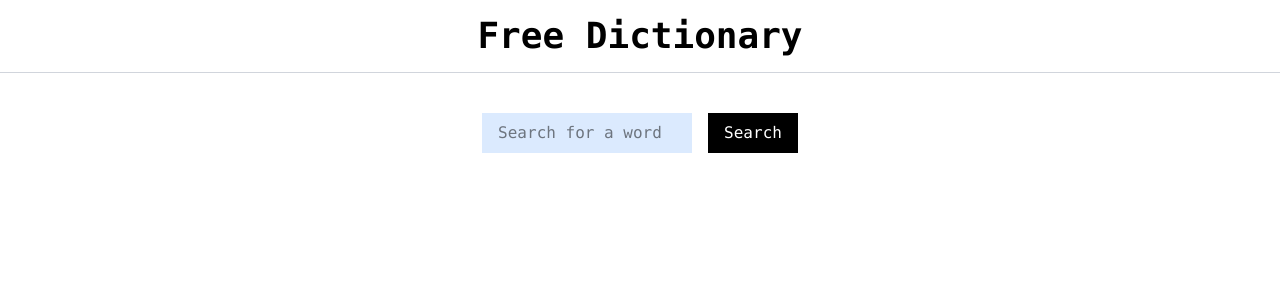
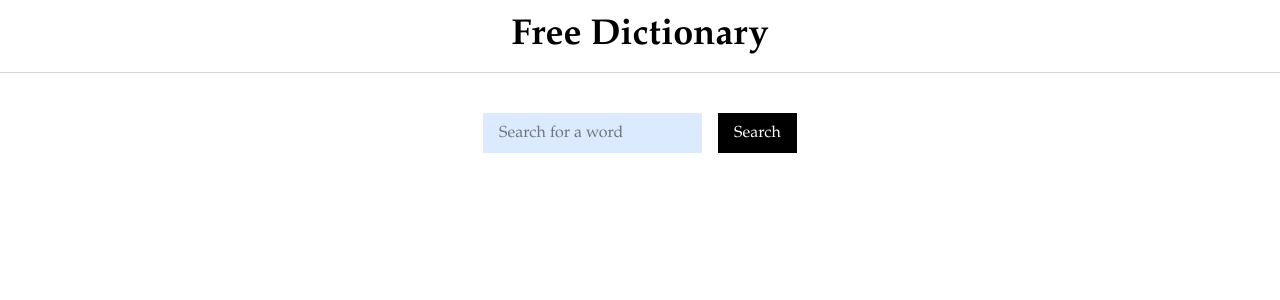
Before and after one commit to gabholli/dictionary-website, a Next.js app: page / in a window 1280 px wide. Shown: the top 300 px of the page. Built offline with nearby package versions, Linux system fonts and the light colour scheme.

Commit message:
Updated font family

```diff
--- a/src/app/globals.css
+++ b/src/app/globals.css
@@ -1 +1,10 @@
 @import "tailwindcss";
+
+@theme {
+    --font-garamond: "Garamond", "serif";
+}
+
+@font-face {
+    font-family: Tinos;
+    src: url("/fonts/EBGaramond-VariableFont_wght.ttf");
+}
--- a/src/app/layout.tsx
+++ b/src/app/layout.tsx
@@ -11,7 +11,7 @@ export default function RootLayout({
     <html lang="en">
       <title>Free Dictionary</title>
       <body
-        className="font-mono"
+        className="font-garamond"
       >
         <Header />
         {children}
```
Also changed, not shown: public/fonts/EBGaramond-VariableFont_wght.ttf (added).
